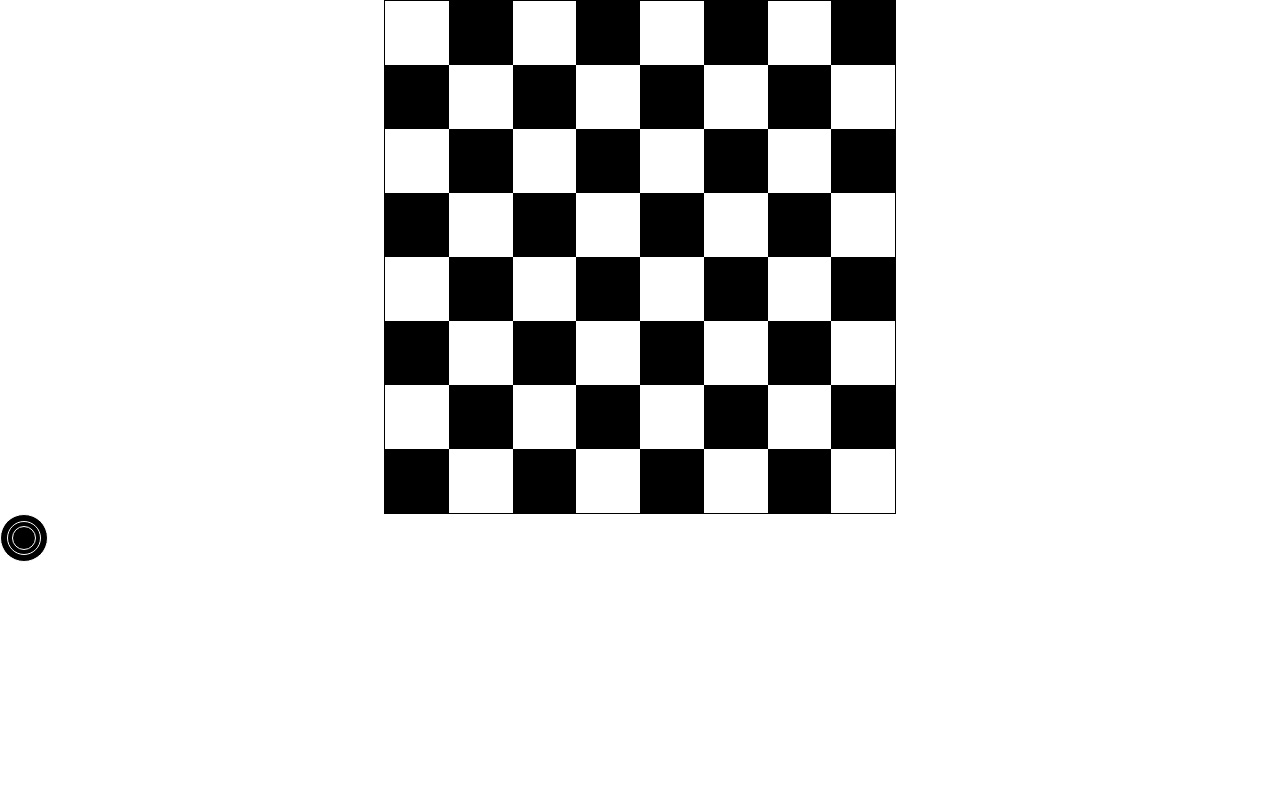
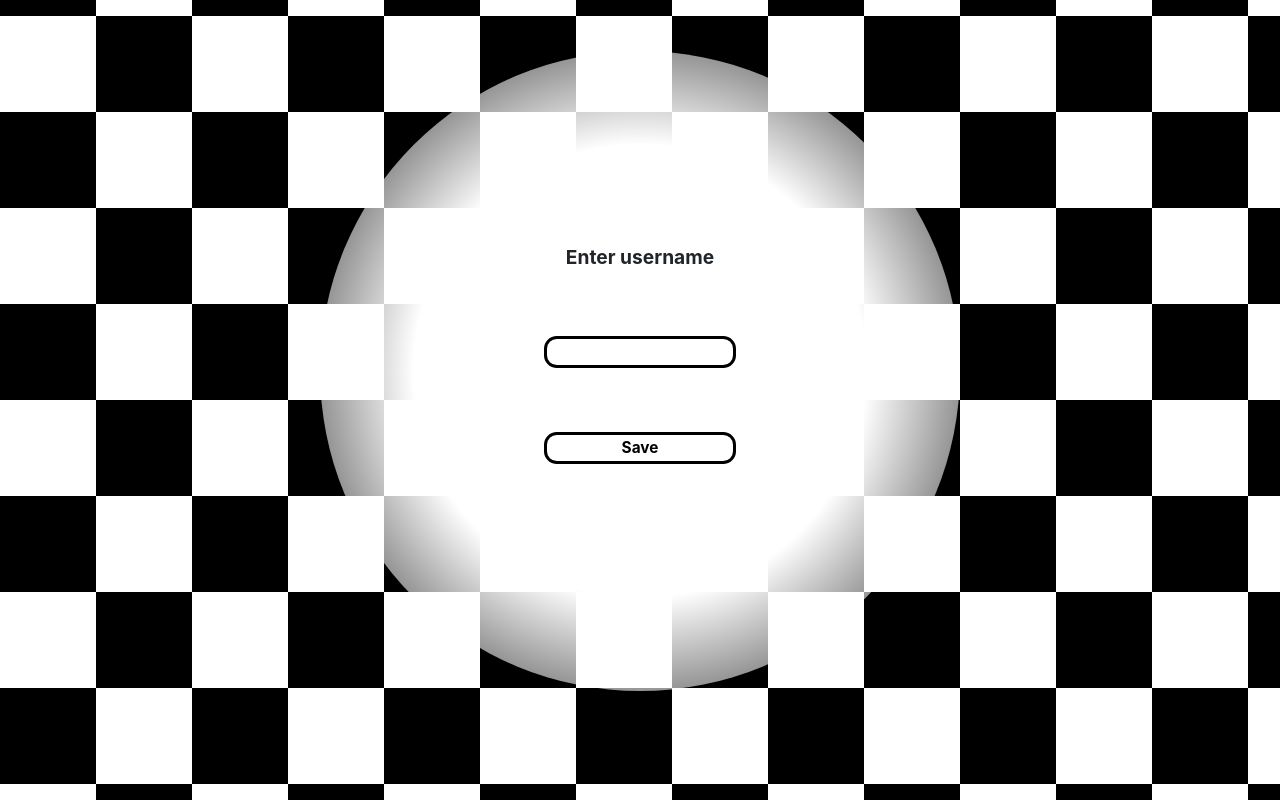
Before and after one commit to Dimka2018/checkers, a React app in the folder front/: page / in a window 1280 px wide. Built offline with nearby package versions, Linux system fonts and the light colour scheme.

Commit message:
added username page

```diff
--- a/front/src/css/board.css
+++ b/front/src/css/board.css
@@ -8,6 +8,9 @@
 .board .cell {
     width: var(--cell-size);
     height: var(--cell-size);
+    display: flex;
+    justify-content: center;
+    align-items: center;
 }
 
 .line {
--- /dev/null
+++ b/front/src/css/username.css
@@ -0,0 +1,54 @@
+.username-background {
+    width: 100vw;
+    height: 100vh;
+    background:linear-gradient(90deg, #ffffff 50%,#000 0)0/15vw,linear-gradient(#FFF 50%,#000 0)0/9% 15vw;
+    background-blend-mode: exclusion;
+    display: flex;
+    justify-content: center;
+}
+
+.username-form {
+    width: 50vw;
+    height: 50vw;
+    display: flex;
+    flex-direction: column;
+    align-items: center;
+    margin-top: 4vw;
+    background: rgb(255,255,255);
+    background: radial-gradient(circle, rgba(255,255,255,1) 0%, rgba(255,255,255,1) 50%, rgba(255,255,255,0) 100%);
+    border-radius: 50%;
+}
+
+.username-form .title {
+    display: flex;
+    justify-content: center;
+    align-items: center;
+    margin-top: 15vw;
+    font-weight: bold;
+    font-size: 1.5vw;
+}
+
+.username-form input {
+    width: 15vw;
+    height: 2.5vw;
+    font-size: 1.2vw;
+    font-weight: bold;
+    margin-top: 5vw;
+    border-radius: 1vw;
+    border: black solid;
+    outline: none;
+    text-align: center;
+}
+
+.username-form button {
+    width: 15vw;
+    height: 2.5vw;
+    font-size: 1.2vw;
+    font-weight: bold;
+    margin-top: 5vw;
+    border-radius: 1vw;
+    border: black solid;
+    outline: none;
+    text-align: center;
+    background: white;
+}
--- a/front/src/index.js
+++ b/front/src/index.js
@@ -3,8 +3,9 @@ import ReactDOM from 'react-dom';
 import 'bootstrap/dist/css/bootstrap.min.css';
 import './css/index.css';
 import Game from "./js/page/game";
+import Username from "./js/page/username";
 
 ReactDOM.render(
-    <Game/>,
+    <Username />,
   document.getElementById('root')
 );
--- a/front/src/js/directive/board.js
+++ /dev/null
@@ -1,93 +0,0 @@
-import React from "react";
-import '../../css/board.css';
-
-class Board extends React.Component {
-
-    render() {
-        return (
-            <div className="board">
-                <div className="line no-gutters">
-                    <div className="cell white"/>
-                    <div className="cell black"/>
-                    <div className="cell white"/>
-                    <div className="cell black"/>
-                    <div className="cell white"/>
-                    <div className="cell black"/>
-                    <div className="cell white"/>
-                    <div className="cell black"/>
-                </div>
-                <div className="line no-gutters">
-                    <div className="cell black"/>
-                    <div className="cell white"/>
-                    <div className="cell black"/>
-                    <div className="cell white"/>
-                    <div className="cell black"/>
-                    <div className="cell white"/>
-                    <div className="cell black"/>
-                    <div className="cell white"/>
-                </div>
-                <div className="line no-gutters">
-                    <div className="cell white"/>
-                    <div className="cell black"/>
-                    <div className="cell white"/>
-                    <div className="cell black"/>
-                    <div className="cell white"/>
-                    <div className="cell black"/>
-                    <div className="cell white"/>
-                    <div className="cell black"/>
-                </div>
-                <div className="line no-gutters">
-                    <div className="cell black"/>
-                    <div className="cell white"/>
-                    <div className="cell black"/>
-                    <div className="cell white"/>
-                    <div className="cell black"/>
-                    <div className="cell white"/>
-                    <div className="cell black"/>
-                    <div className="cell white"/>
-                </div>
-                <div className="line no-gutters">
-                    <div className="cell white"/>
-                    <div className="cell black"/>
-                    <div className="cell white"/>
-                    <div className="cell black"/>
-                    <div className="cell white"/>
-                    <div className="cell black"/>
-                    <div className="cell white"/>
-                    <div className="cell black"/>
-                </div>
-                <div className="line no-gutters">
-                    <div className="cell black"/>
-                    <div className="cell white"/>
-                    <div className="cell black"/>
-                    <div className="cell white"/>
-                    <div className="cell black"/>
-                    <div className="cell white"/>
-                    <div className="cell black"/>
-                    <div className="cell white"/>
-                </div>
-                <div className="line no-gutters">
-                    <div className="cell white"/>
-                    <div className="cell black"/>
-                    <div className="cell white"/>
-                    <div className="cell black"/>
-                    <div className="cell white"/>
-                    <div className="cell black"/>
-                    <div className="cell white"/>
-                    <div className="cell black"/>
-                </div>
-                <div className="line no-gutters">
-                    <div className="cell black"/>
-                    <div className="cell white"/>
-                    <div className="cell black"/>
-                    <div className="cell white"/>
-                    <div className="cell black"/>
-                    <div className="cell white"/>
-                    <div className="cell black"/>
-                    <div className="cell white"/>
-                </div>
-            </div>
-        )
-    }
-}
-export default Board;
--- /dev/null
+++ b/front/src/js/directive/table.js
@@ -0,0 +1,35 @@
+import React from "react";
+import '../../css/board.css';
+import Chip from "./chip";
+
+class Table extends React.Component {
+
+    constructor(props) {
+        super(props);
+        this.state = {
+            boardState: [
+                [null, 1, null, 1, null, 1, null, 1],
+                [1, null, 1, null, 1, null, 1, null],
+                [null, 1, null, 1, null, 1, null, 1],
+                [0, null, 0, null, 0, null, 0, null],
+                [null, 0, null, 0, null, 0, null, 0],
+                [2, null, 2, null, 2, null, 2, null],
+                [null, 2, null, 2, null, 2, null, 2],
+                [2, null, 2, null, 2, null, 2, null],
+            ]
+        }
+    }
+
+    render() {
+        const cells = this.state.boardState.map(row =>
+            <div className='line no-gutters'>
+                {row.map(cell => <div className={'cell ' + (cell !== null ? 'black' : 'white')} >{!!cell && <Chip color={cell === 1 ? 'white' : 'black'}/>}</div> )}
+            </div>);
+        return (
+            <div className="board">
+                {cells}
+            </div>
+        )
+    }
+}
+export default Table;
--- a/front/src/js/page/game.js
+++ b/front/src/js/page/game.js
@@ -1,5 +1,5 @@
 import React from "react";
-import Board from "../directive/board";
+import Table from "../directive/table";
 import Chip from "../directive/chip";
 
 class Game extends React.Component {
@@ -7,8 +7,7 @@ class Game extends React.Component {
     render() {
         return (
             <div className="w-100 h-100">
-                <Board />
-                <Chip/>
+                <Table />
             </div>
         )
     }
--- /dev/null
+++ b/front/src/js/page/username.js
@@ -0,0 +1,19 @@
+import React, {Component} from "react";
+import '../../css/username.css';
+
+class Username extends Component {
+
+    render() {
+        return (
+            <div className='username-background'>
+                <div className="username-form">
+                    <div className='title'>Enter username</div>
+                    <input/>
+                    <button>Save</button>
+                </div>
+            </div>
+        );
+    }
+}
+
+export default Username;
```
